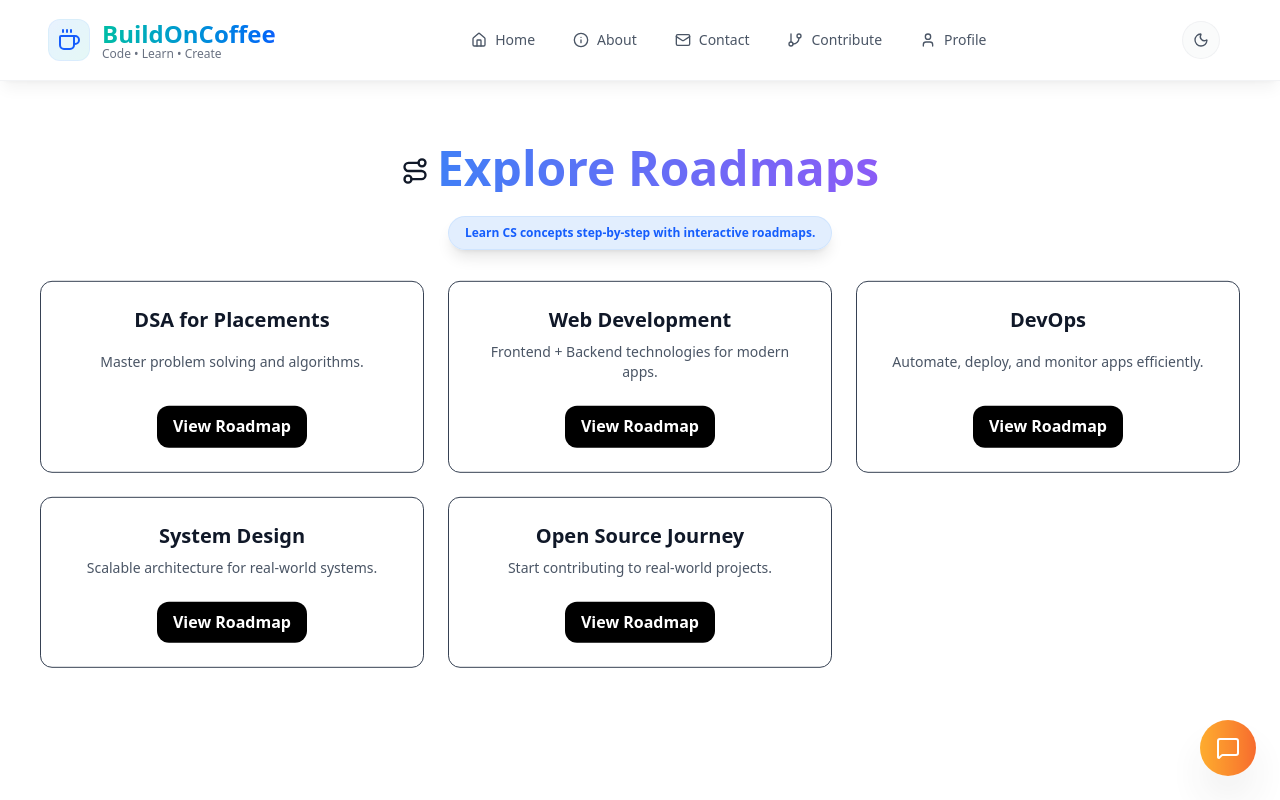
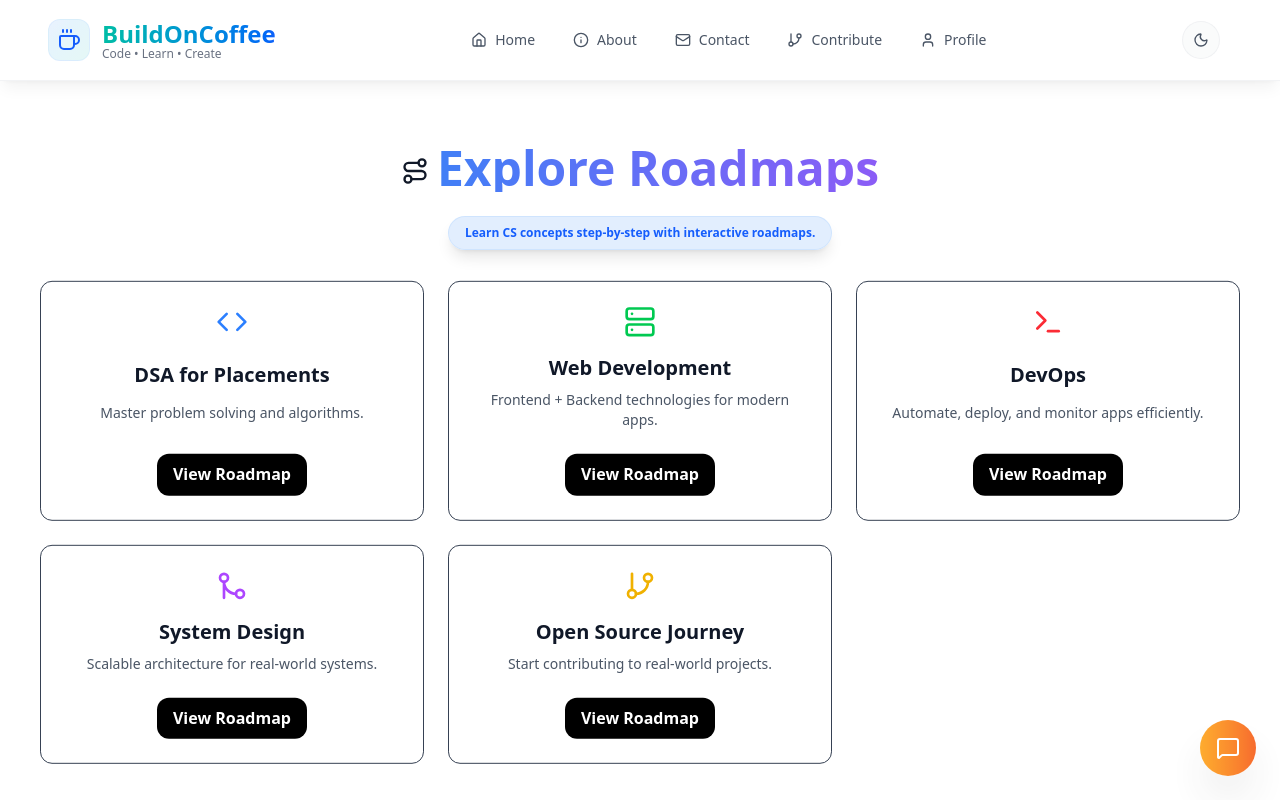
Before and after one commit to anup2702/build-on-coffee, a React (Vite) app: page /roadmap in a window 1280 px wide. Shown: the top 800 px of the page. Built offline with nearby package versions, Linux system fonts and the light colour scheme.

Commit message:
feat(Roadmap): add icons for roadmap categories using lucide-react
Introduce icon mapping for different roadmap categories to enhance visual representation and user experience

```diff
--- a/src/Component/Roadmap.jsx
+++ b/src/Component/Roadmap.jsx
@@ -1,8 +1,16 @@
 import React from "react";
-import { Route } from "lucide-react";
+import { Route, Code, Terminal, GitMerge, Server, GitBranch } from "lucide-react";
 import { motion } from "framer-motion";
 import { roadmap } from "../../data/roadmap.js";
 import { Link } from "react-router-dom";
+
+const iconMap = {
+  "DSA for Placements": <Code className="w-8 h-8 mb-4 text-blue-500" />,
+  "Web Development": <Server className="w-8 h-8 mb-4 text-green-500" />,
+  "DevOps": <Terminal className="w-8 h-8 mb-4 text-red-500" />,
+  "System Design": <GitMerge className="w-8 h-8 mb-4 text-purple-500" />,
+  "Open Source Journey": <GitBranch className="w-8 h-8 mb-4 text-yellow-500" />,
+};
 
 const Roadmap = () => {
   const floatingVariants = {
@@ -39,6 +47,7 @@ const Roadmap = () => {
             animate="animate"
             transition={{ delay: i * 0.2 }}
           >
+            {iconMap[item.title]}
             <h3 className="text-xl font-black mb-2 text-gray-900 dark:text-white">
               {item.title}
             </h3>
```
